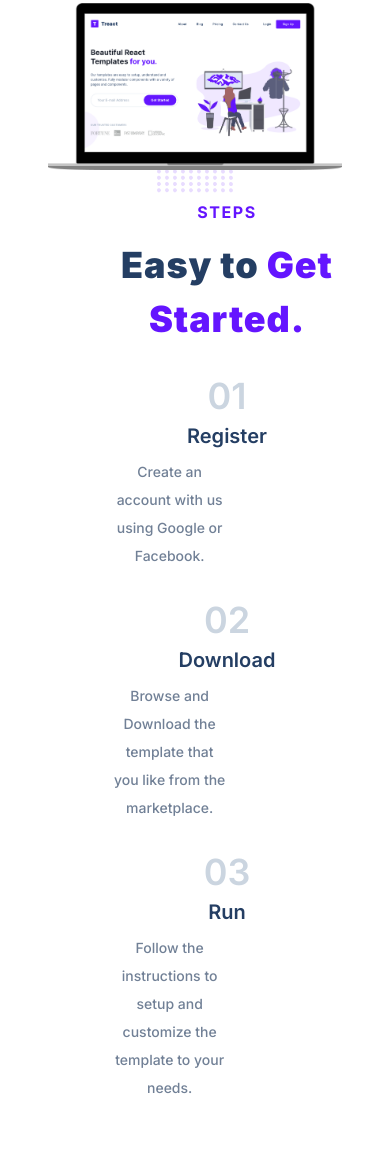
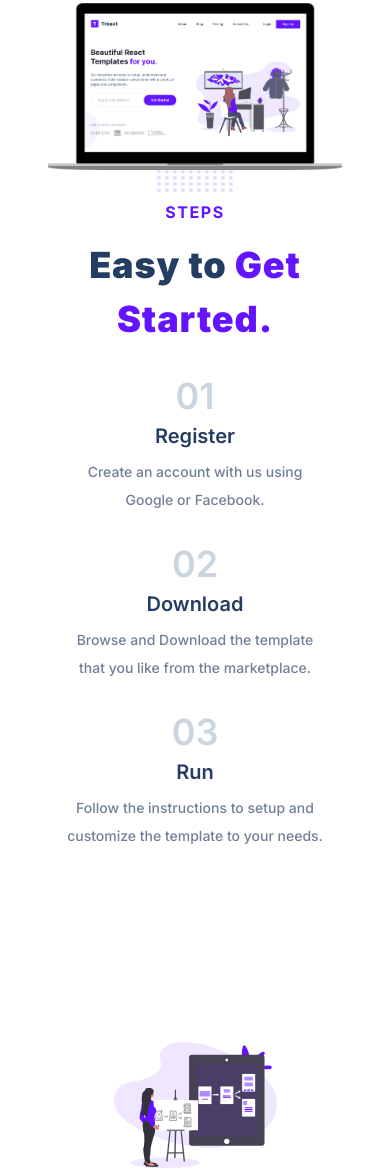
Before and after one commit to JOuelletteDev/treact-final-project, a plain HTML site: page index 2.html in a window 390 px wide. Shown: the part 3638-4809 px from the top of the page. Drawn offline with Linux system fonts and the light colour scheme.

```diff
--- a/style.css
+++ b/style.css
@@ -527,7 +527,6 @@ STEPS ↓
   margin-top: 12px;
   font-weight: 500;
   line-height: 2;
-  width: 50%;
 }
 
 .steps__img {
@@ -1545,10 +1544,20 @@ MOBILE RESPONSIVENESS ↓
     align-items: center;
   }
 
-  #step .section__tag,
-  #step .section__title,
-  #step .section__para {
+  #steps .section__tag,
+  #steps .section__title,
+  #steps .section__para {
     text-align: center;
+  }
+
+  .steps__description {
+    width: 100%;
+    padding: 32px;
+  }
+
+  .step__para {
+    width: 100%;
+    max-width: 300px;
   }
 
   .quality__description,
```
